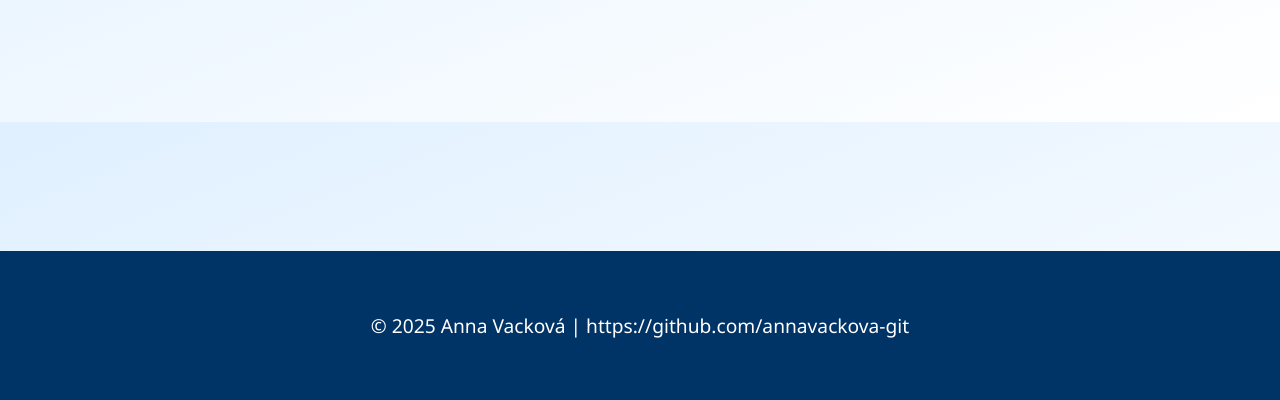
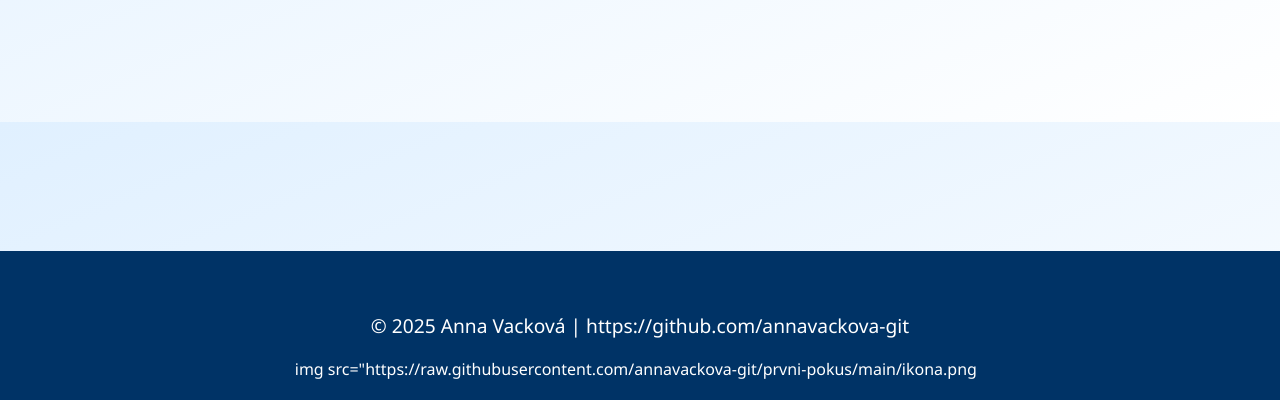
Before and after one commit to annavackova-git/prvni-pokus, a plain HTML site: page index.html in a window 1280 px wide. Shown: the part 400-800 px from the top of the page. Drawn offline with Linux system fonts and the light colour scheme.

Commit message:
Update index.html

```diff
--- a/index.html
+++ b/index.html
@@ -42,6 +42,7 @@
 
   <footer>
     <p>© 2025 Anna Vacková | https://github.com/annavackova-git</p>
+    img src="https://raw.githubusercontent.com/annavackova-git/prvni-pokus/main/ikona.png
   </footer>
 
   <script>
```
